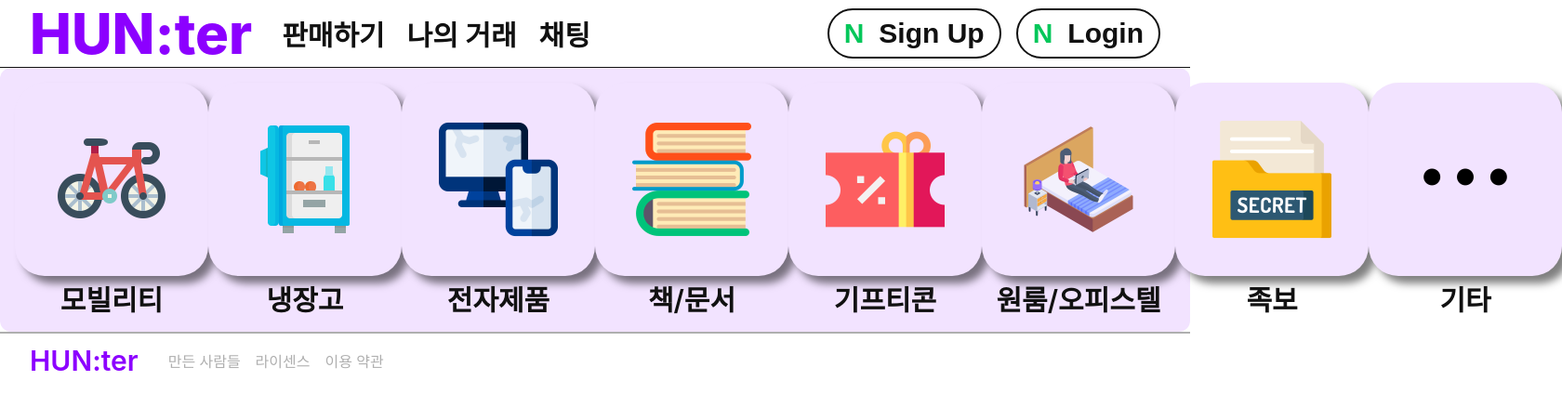
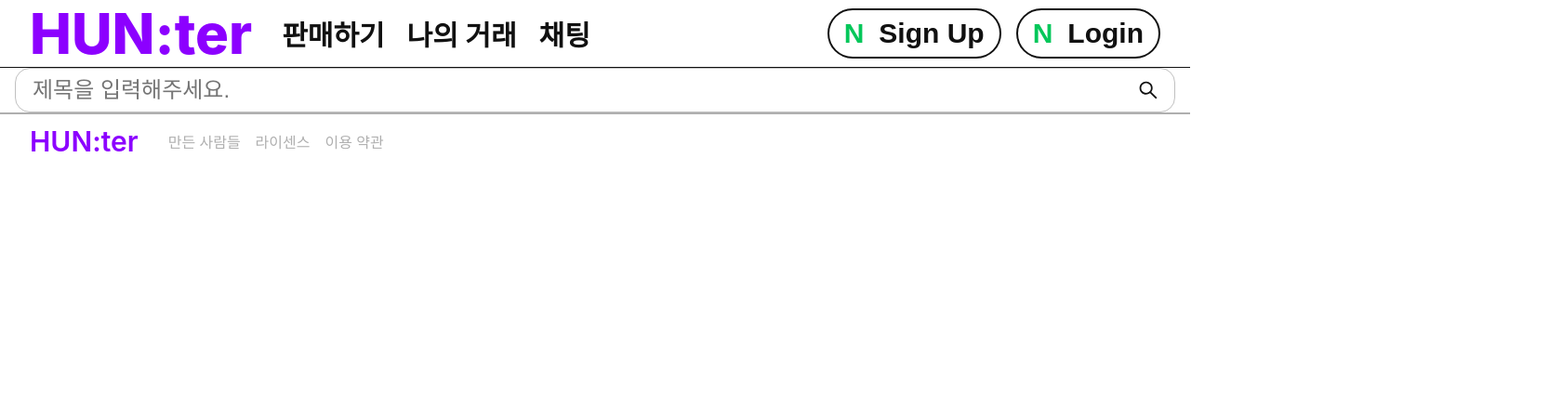
Before and after one commit to Inha02/hunter, a React (Create React App) app in the folder frontend/: page / in a window 1280 px wide. Shown: the top 438 px of the page at 93% size, 1680 px wide, since content can reach past the window. Built offline with nearby package versions, Linux system fonts and the light colour scheme.

Commit message:
search tab

```diff
--- a/frontend/package.json
+++ b/frontend/package.json
@@ -14,6 +14,7 @@
     "axios": "^1.7.9",
     "react": "18",
     "react-dom": "18",
+    "react-icons": "^5.4.0",
     "react-scripts": "^5.0.1",
     "styled-components": "^6.1.14",
     "typescript": "^4.4.2",
--- a/frontend/src/App.tsx
+++ b/frontend/src/App.tsx
@@ -4,12 +4,13 @@ import Header from "./components/Header/Header";
 import theme from "./styles/theme";
 import Footer from "./components/Footer/Footer";
 import Navigation from "./components/Navigation/Navigation";
+import SearchTab from "./components/SearchTab/SearchTab";
 
 const App = () => {
   return (
     <ThemeProvider theme={theme}>
         <Header isLoggedIn={false} />
-        <Navigation />
+        <SearchTab />
         <Footer />
     </ThemeProvider>
   );
--- /dev/null
+++ b/frontend/src/components/SearchTab/SearchTab.styles.ts
@@ -0,0 +1,38 @@
+import styled from "styled-components";
+import { AiOutlineSearch } from "react-icons/ai";
+
+export const SearchTabWrapper = styled.div`
+  display: flex;
+  align-items: center;
+  justify-content: space-between;
+  padding: 0 16px;
+  margin: 0 auto;
+  width: calc(100% - 32px); /* 화면 크기 줄어듦에 대응 */
+  max-width: 1600px;
+  height: 48px;
+  border: 1px solid ${({ theme }) => theme.colors.gray[300]};
+  border-radius: 16px;
+  background-color: ${({ theme }) => theme.colors.white};
+  box-sizing: border-box; /* 여백 포함 크기 계산 */
+`;
+
+export const Input = styled.input<{ isFilled: boolean }>`
+  flex: 1;
+  border: none;
+  outline: none;
+  font-size: ${({ theme }) => theme.typography.T5.size};
+  font-weight: ${({ theme }) => theme.typography.T5.weight};
+  line-height: ${({ theme }) => theme.typography.T5.lineHeight};
+  color: ${({ isFilled, theme }) =>
+    isFilled ? theme.colors.black : theme.colors.gray[300]};
+  ::placeholder {
+    color: ${({ theme }) => theme.colors.gray[300]};
+  }
+  min-width: 0; /* flexbox에서 축소 가능하도록 설정 */
+`;
+
+export const SearchIcon = styled(AiOutlineSearch)`
+  font-size: 24px;
+  color: ${({ theme }) => theme.colors.black};
+  flex-shrink: 0; /* 아이콘 크기 고정 */
+`;
--- /dev/null
+++ b/frontend/src/components/SearchTab/SearchTab.tsx
@@ -0,0 +1,21 @@
+import React, { useState } from "react";
+import { SearchTabWrapper, Input, SearchIcon } from "./SearchTab.styles";
+
+const SearchTab: React.FC = () => {
+  const [value, setValue] = useState("");
+
+  return (
+    <SearchTabWrapper>
+      <Input
+        type="text"
+        placeholder="제목을 입력해주세요."
+        value={value}
+        onChange={(e) => setValue(e.target.value)}
+        isFilled={value.length > 0}
+      />
+      <SearchIcon />
+    </SearchTabWrapper>
+  );
+};
+
+export default SearchTab;
```
Also changed, not shown: 1 other file (tests, documents, lock files or other folders).
